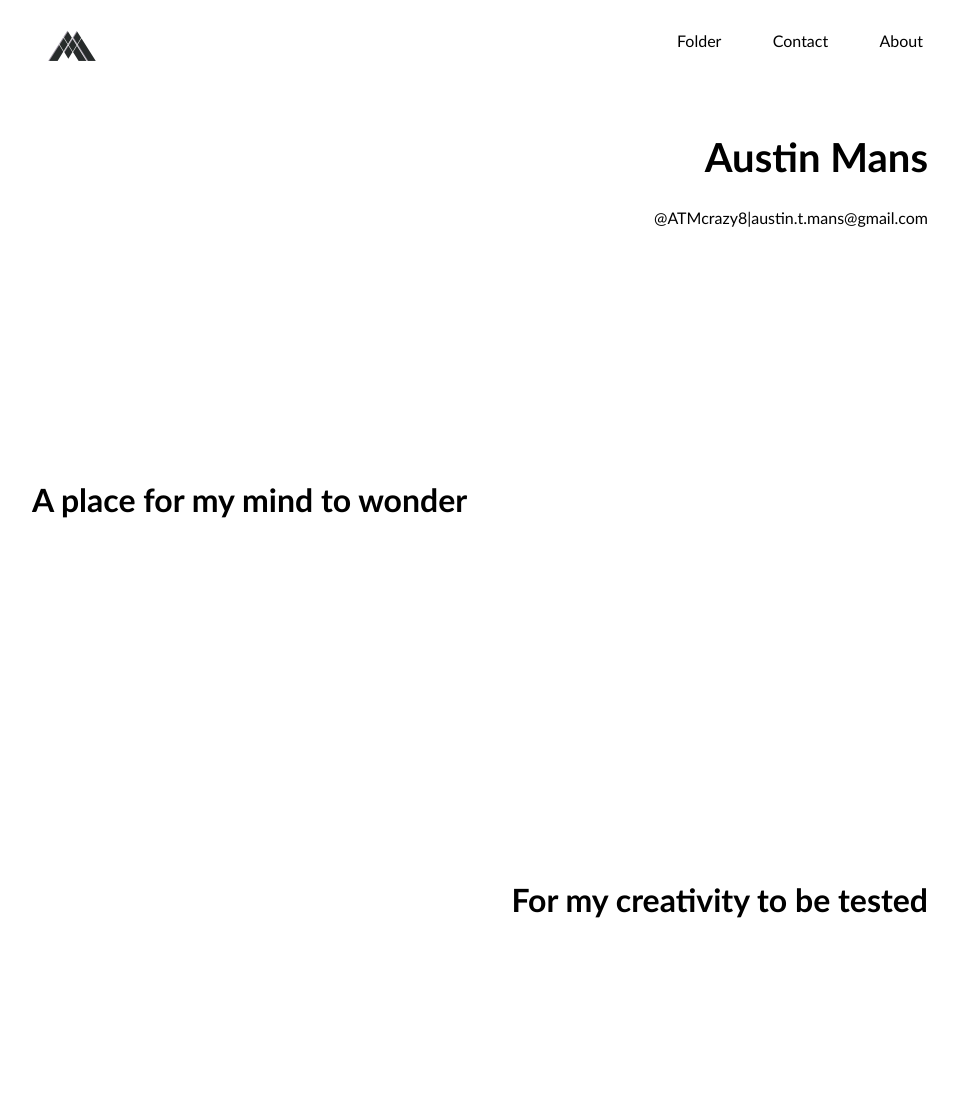
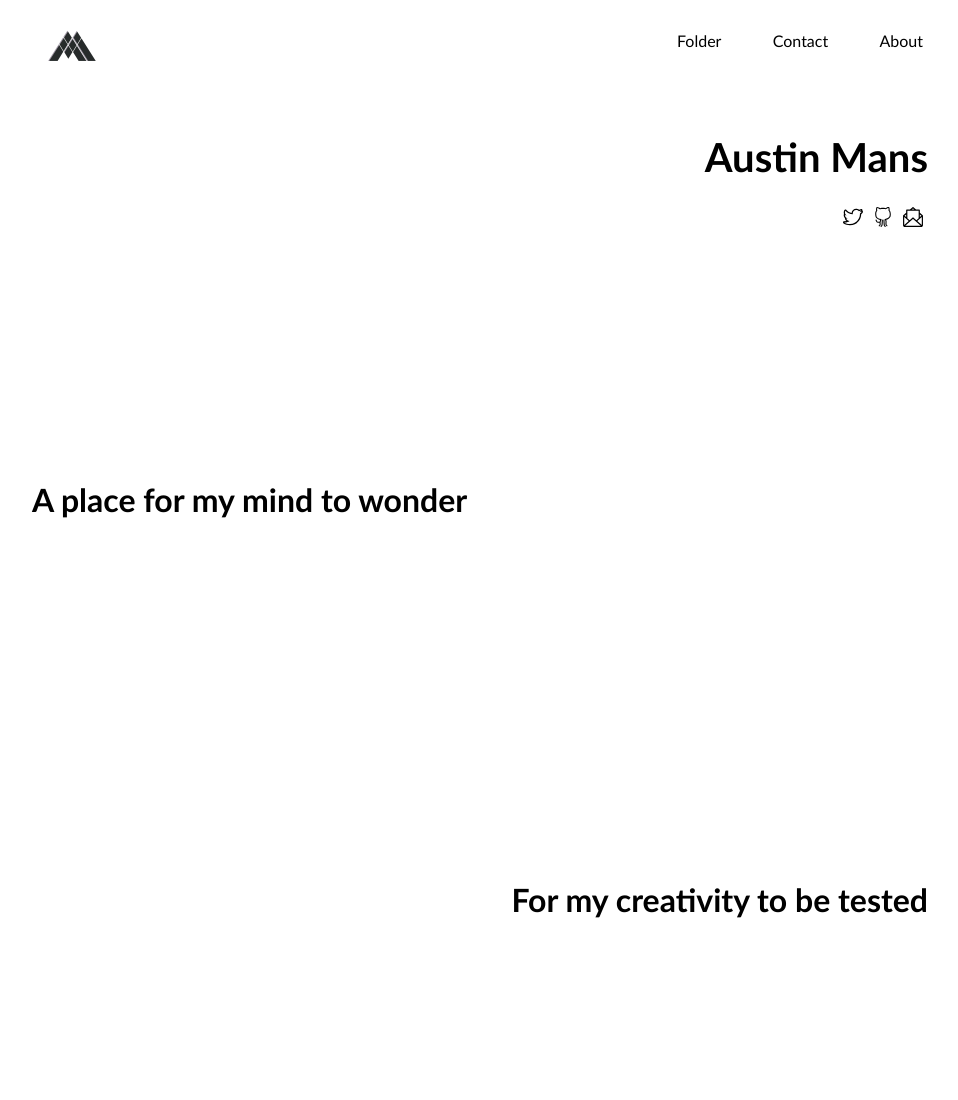
Before and after one commit to ATMcrazy8/personalSite, a plain HTML site: page index.html in a window 1280 px wide. Shown: the top 1100 px of the page, without its empty margins (160-1118 px from the left). Drawn offline with Linux system fonts and the light colour scheme.

Commit message:
Icons, accessibility

```diff
--- a/index.html
+++ b/index.html
@@ -3,8 +3,9 @@
     <head>
         <meta charset="utf-8">
         <meta http-equiv="X-UA-Compatible" content="IE=edge">
+        <link rel="shortcut icon" href="Media/Images/AMmountainsTransparent.png" /> <!--32x32 image for favicon-->
         <title>Austin Mans Personal Site</title>
-        <meta name="description" content="">
+        <meta name="description" content="Web Services by Austin Mans. Repository and expos&eacute;. Contact Info and more information included.">
         <meta name="viewport" content="width=device-width, initial-scale=1">
         <link rel="stylesheet" href="style.css">
         <div class="header">
@@ -19,11 +20,33 @@
     <body>
         <div class="container top right" id="header">
             <h1>Austin Mans</h1>
-            <h3>
-                <a href="https://twitter.com/ATMcrazy8" target="_blank">@ATMcrazy8</a>
-                 |
-                <span href="">austin.t.mans@gmail.com</span>
-            </h3>
+            <div id="socialMenu">
+                <!--Add another icon to hold social link icons. Expand on hover to reaveal others, expand those on hover as well.-->
+                <a href="https://twitter.com/ATMcrazy8" target="_blank" class="socialLink">
+                    <span class="socialIcon">
+                        <img src="Media/Icons/twitter.svg" alt="Twitter icon" id="twitterIcon">
+                    </span>
+                    <span class="socialText">
+                        @ATMcrazy8
+                    </span>
+                </a>
+                <a href="https://github.com/ATMcrazy8" target="_blank" class="socialLink">
+                    <span class="socialIcon">
+                        <img src="Media/Icons/github-social.svg" alt="Github icon" id="githubIcon">
+                    </span>
+                    <span class="socialText">
+                        @ATMcrazy8
+                    </span>
+                </a>
+                <div class="socialLink"> <!--Need to add mailing function-->
+                    <span class="socialIcon">
+                        <img src="Media/Icons/envelope.svg" alt="Mail envelope icon" id="mailIcon">
+                    </span>
+                    <span class="socialText">
+                        austin.t.mans@gmail.com
+                    </span>
+                </div>
+            </div>
         </div>
         <div class="container left">
             <h2>A place for my mind to wonder</h2>
--- a/style.css
+++ b/style.css
@@ -38,16 +38,6 @@ h2 {
     display: flex;
     font-size: 2rem;
     font-weight: 800;
-    margin-block-start: 0;
-    margin-block-end: 0;
-    margin: 0;
-    padding: 0;
-}
-
-h3 {
-    display: flex;
-    font-size: 1rem;
-    font-weight: 400;
     margin-block-start: 0;
     margin-block-end: 0;
     margin: 0;
@@ -104,6 +94,21 @@ img.header {
     margin: 0 5px 0 5px;
 }
 
+.socialLink {
+    display: flex;
+    flex-flow: row nowrap;
+    margin: 0 5px 0 5px;
+}
+
+.socialIcon {
+    height: 20px;
+    width: 20px;
+}
+
+.socialText {
+    display: none;
+}
+
 .container {
     display: flex;
     flex-flow: column nowrap;
@@ -130,3 +135,13 @@ img.header {
     height: 80px;
     width: 80px;
 }
+
+#socialMenu {
+    display: flex;
+    flex-flow: row nowrap;
+}
+
+#twitterIcon, #githubIcon, #mailIcon {
+    height: 20px;
+    width: 20px;
+}
```
